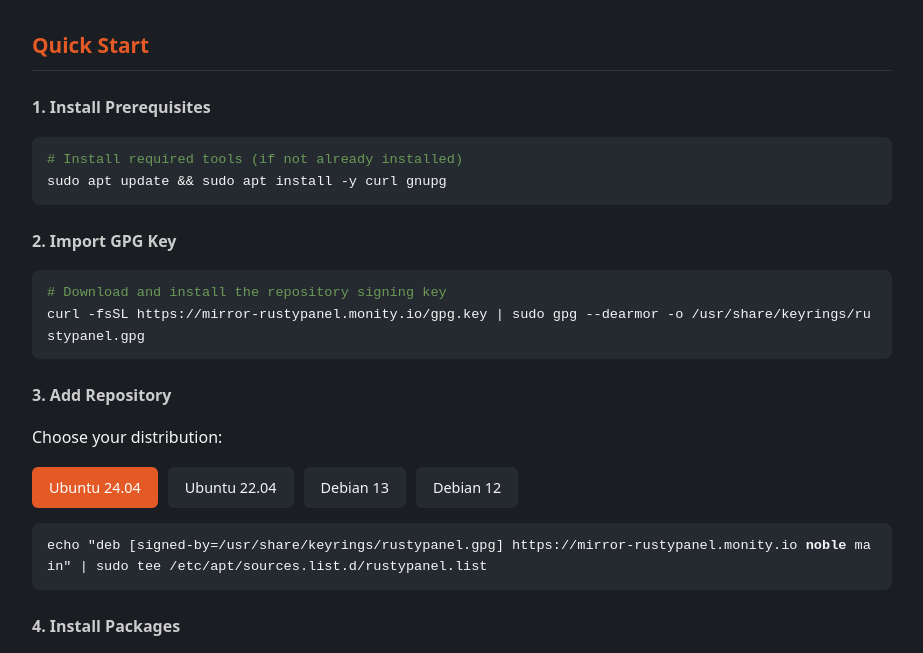
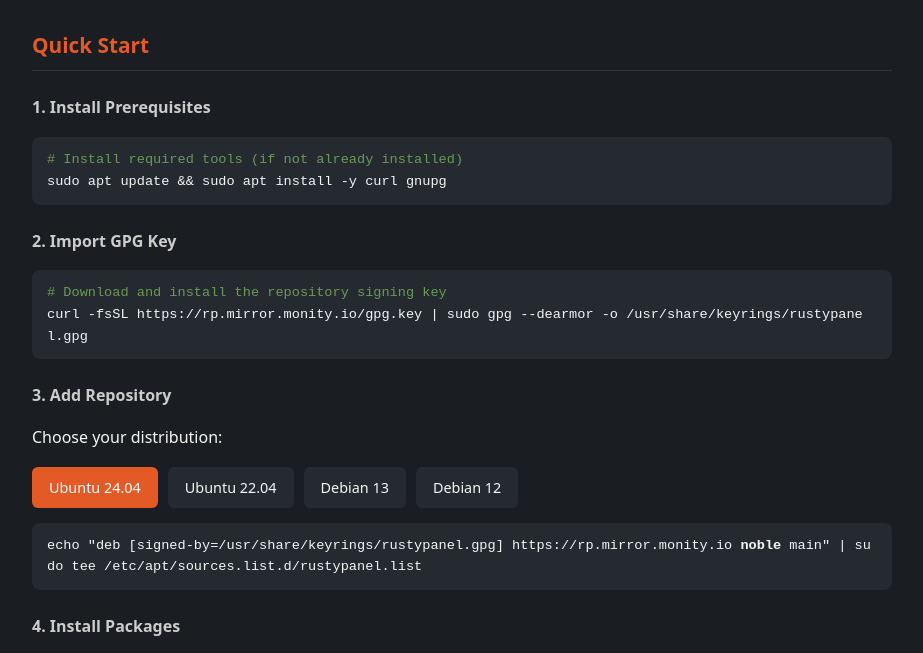
Before and after one commit to rustynail1984/rustypanel-packages, a plain HTML site: page repo/index.html in a window 1280 px wide. Shown: the part 129-782 px from the top of the page, without its empty margins (178-1101 px from the left). Drawn offline with Linux system fonts and the light colour scheme.

Commit message:
fix: update repo index.html with new R2 mirror URL
   - Update all URLs from mirror-rustypanel.monity.io to rp.mirror.monity.io
   - Remove CNAME file (not needed for Cloudflare R2)

```diff
--- a/repo/index.html
+++ b/repo/index.html
@@ -249,7 +249,7 @@
     <h3>2. Import GPG Key</h3>
     <div class="cmd">
         <span class="comment"># Download and install the repository signing key</span><br>
-        curl -fsSL https://mirror-rustypanel.monity.io/gpg.key | sudo gpg --dearmor -o /usr/share/keyrings/rustypanel.gpg
+        curl -fsSL https://rp.mirror.monity.io/gpg.key | sudo gpg --dearmor -o /usr/share/keyrings/rustypanel.gpg
     </div>
 
     <h3>3. Add Repository</h3>
@@ -264,22 +264,22 @@
 
     <div id="distro-noble" class="distro-content active">
         <div class="cmd">
-            echo "deb [signed-by=/usr/share/keyrings/rustypanel.gpg] https://mirror-rustypanel.monity.io <strong>noble</strong> main" | sudo tee /etc/apt/sources.list.d/rustypanel.list
+            echo "deb [signed-by=/usr/share/keyrings/rustypanel.gpg] https://rp.mirror.monity.io <strong>noble</strong> main" | sudo tee /etc/apt/sources.list.d/rustypanel.list
         </div>
     </div>
     <div id="distro-jammy" class="distro-content">
         <div class="cmd">
-            echo "deb [signed-by=/usr/share/keyrings/rustypanel.gpg] https://mirror-rustypanel.monity.io <strong>jammy</strong> main" | sudo tee /etc/apt/sources.list.d/rustypanel.list
+            echo "deb [signed-by=/usr/share/keyrings/rustypanel.gpg] https://rp.mirror.monity.io <strong>jammy</strong> main" | sudo tee /etc/apt/sources.list.d/rustypanel.list
         </div>
     </div>
     <div id="distro-trixie" class="distro-content">
         <div class="cmd">
-            echo "deb [signed-by=/usr/share/keyrings/rustypanel.gpg] https://mirror-rustypanel.monity.io <strong>trixie</strong> main" | sudo tee /etc/apt/sources.list.d/rustypanel.list
+            echo "deb [signed-by=/usr/share/keyrings/rustypanel.gpg] https://rp.mirror.monity.io <strong>trixie</strong> main" | sudo tee /etc/apt/sources.list.d/rustypanel.list
         </div>
     </div>
     <div id="distro-bookworm" class="distro-content">
         <div class="cmd">
-            echo "deb [signed-by=/usr/share/keyrings/rustypanel.gpg] https://mirror-rustypanel.monity.io <strong>bookworm</strong> main" | sudo tee /etc/apt/sources.list.d/rustypanel.list
+            echo "deb [signed-by=/usr/share/keyrings/rustypanel.gpg] https://rp.mirror.monity.io <strong>bookworm</strong> main" | sudo tee /etc/apt/sources.list.d/rustypanel.list
         </div>
     </div>
 
```
Also changed, not shown: 1 other file.
